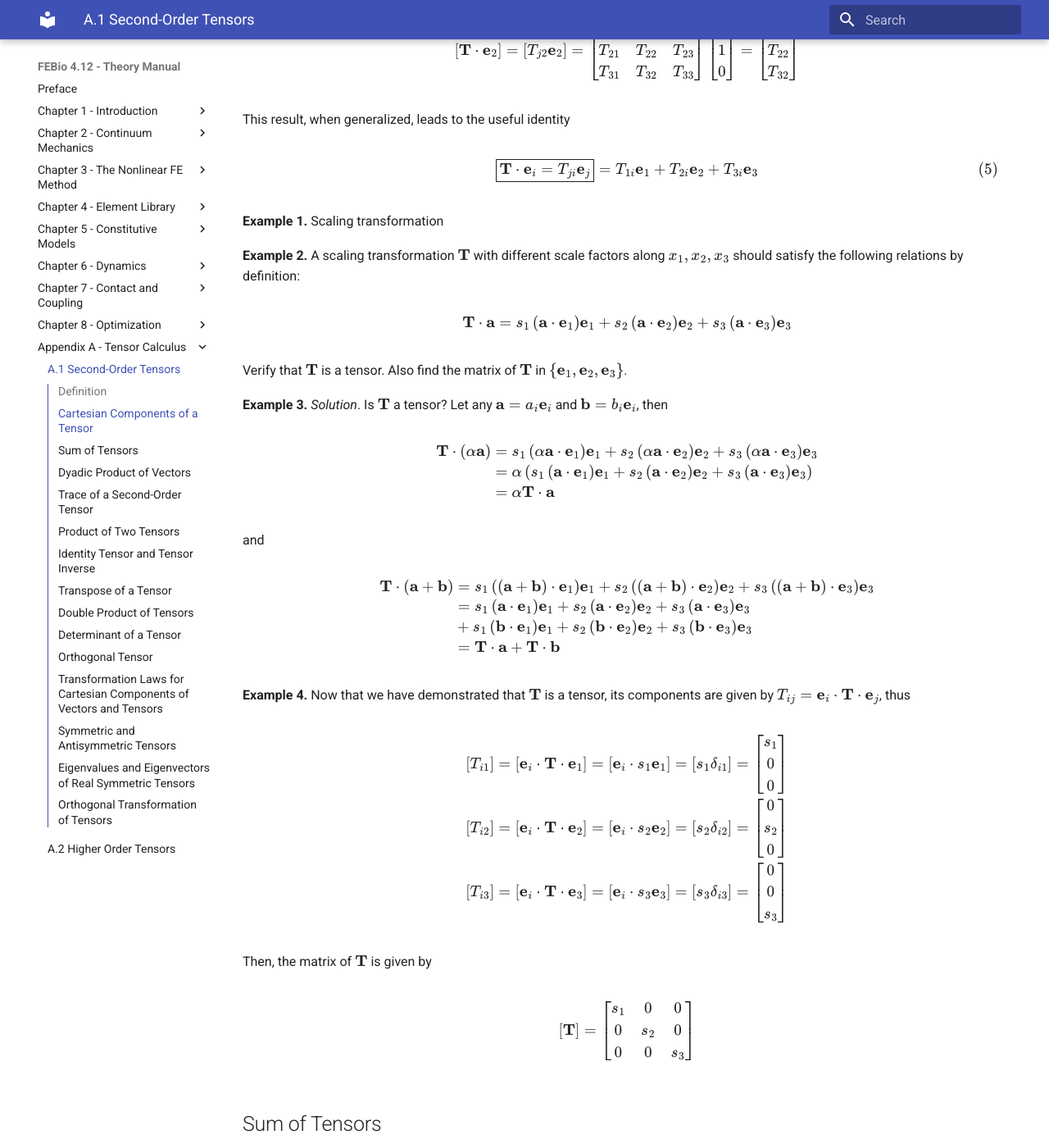
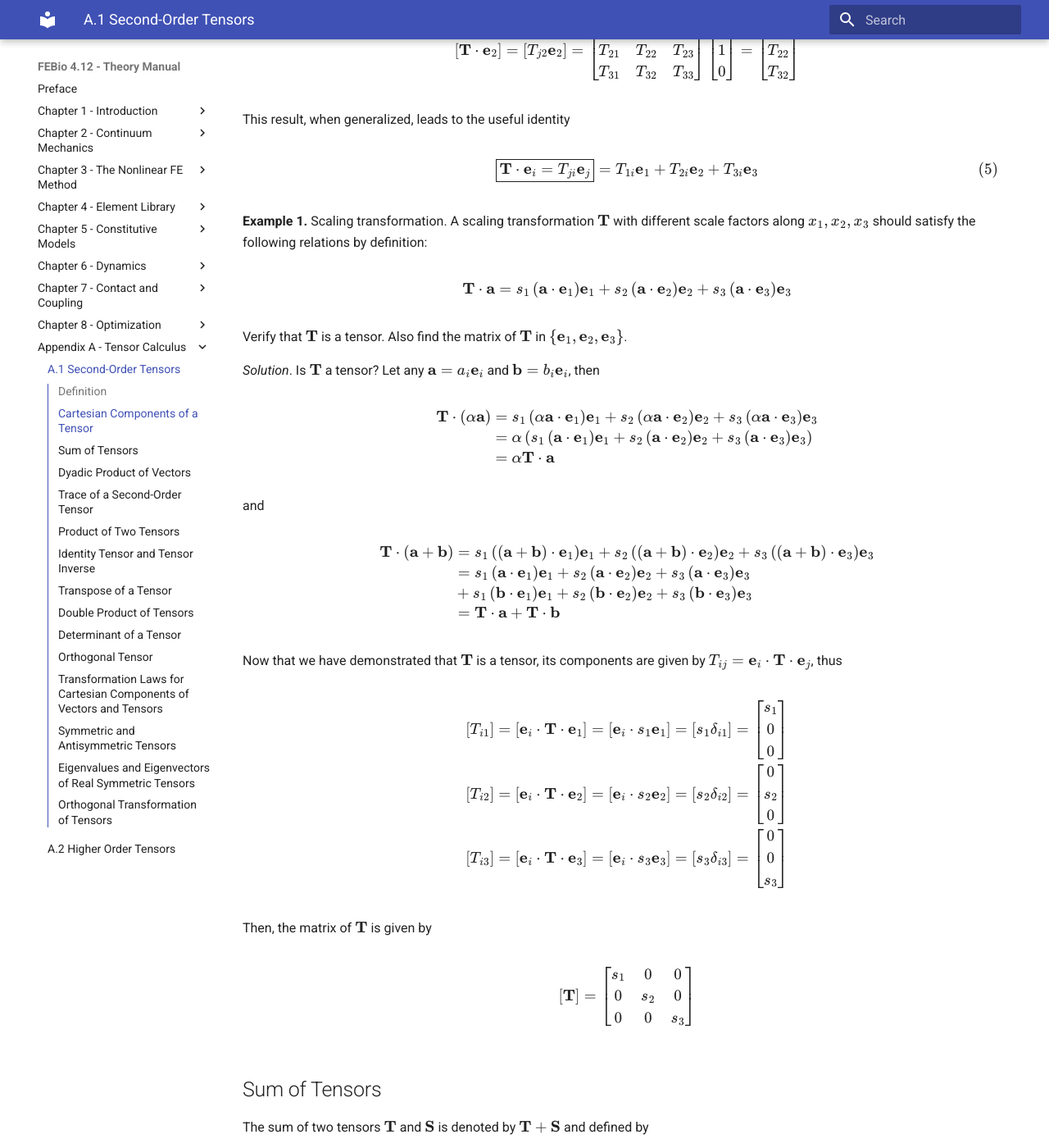
Before and after one commit to Wesley-Jakob-Gilbert/FEBio-theory-manual, an MkDocs documentation site: the page built from docs/theory/chapterA/A.1-second-order-tensors.md, in a window 1280 px wide and 1400 px high, scrolled down 1526 px. Shown: the whole window at 82% size. Built offline with MkDocs 1.6.1 and Material for MkDocs 9.7.7, drawn with Linux system fonts in a browser that asks for light colours; some of the changed text lies outside the part shown.

Commit message:
Merge split Example blocks in A.1 into single coherent examples
In LyX/LaTeX's theorems-ams module, consecutive same-style paragraphs
continue the *same* numbered environment rather than each starting a
new one. Section A.1's source has three places where one logical
example spans multiple consecutive "\begin_layout Example" blocks --
the "Scaling transformation" example (4 blocks: title, problem
statement, solution, final result), the "Show that.../Using indicial
notation" example (2 blocks), and the "Rotation about x3/Reflection
about..." example (2 blocks) -- which the current renderer/counter
splits into a separate "Example N." label per block instead of
treating them as one example's paragraphs.

Hand-patched directly in the generated .md (merging and renumbering
1-5) rather than in the converter, since this file is regenerated by
`python3 build.py` from source and would silently lose this patch on
a rebuild -- documented as a known gap in CONVERSION_NOTES.md for a
future converter-level fix (only start a new Example/Theorem* label
when the previous top-level layout item wasn't the same kind).
Confirmed via a full parse-tree walk that this is the only content
affected -- the 2 Examples in 7.11 and the other 2 in A.1/A.2 are each
genuinely standalone.

Co-Authored-By: Claude Sonnet 5 <noreply@anthropic.com>

```diff
--- a/docs/theory/chapterA/A.1-second-order-tensors.md
+++ b/docs/theory/chapterA/A.1-second-order-tensors.md
@@ -48,15 +48,13 @@ This result, when generalized, leads to the useful identity
 
 \[ \begin{equation} \boxed{\mathbf{T}\cdot\mathbf{e}_{i}=T_{ji}\mathbf{e}_{j}}=T_{1i}\mathbf{e}_{1}+T_{2i}\mathbf{e}_{2}+T_{3i}\mathbf{e}_{3}\label{eq8-1} \end{equation} \]
 
-**Example 1.** Scaling transformation
-
-**Example 2.** A scaling transformation $\mathbf{T}$ with different scale factors along $x_{1},x_{2},x_{3}$ should satisfy the following relations by definition:
+**Example 1.** Scaling transformation. A scaling transformation $\mathbf{T}$ with different scale factors along $x_{1},x_{2},x_{3}$ should satisfy the following relations by definition:
 
 \[ \mathbf{T}\cdot\mathbf{a}=s_{1}\left(\mathbf{a}\cdot\mathbf{e}_{1}\right)\mathbf{e}_{1}+s_{2}\left(\mathbf{a}\cdot\mathbf{e}_{2}\right)\mathbf{e}_{2}+s_{3}\left(\mathbf{a}\cdot\mathbf{e}_{3}\right)\mathbf{e}_{3} \]
 
 Verify that $\mathbf{T}$ is a tensor. Also find the matrix of $\mathbf{T}$ in $\left\{ \mathbf{e}_{1},\mathbf{e}_{2},\mathbf{e}_{3}\right\}$.
 
-**Example 3.** _Solution_. Is $\mathbf{T}$ a tensor? Let any $\mathbf{a}=a_{i}\mathbf{e}_{i}$ and $\mathbf{b}=b_{i}\mathbf{e}_{i}$, then
+_Solution_. Is $\mathbf{T}$ a tensor? Let any $\mathbf{a}=a_{i}\mathbf{e}_{i}$ and $\mathbf{b}=b_{i}\mathbf{e}_{i}$, then
 
 \[ \begin{aligned}\mathbf{T}\cdot\left(\alpha\mathbf{a}\right) & =s_{1}\left(\alpha\mathbf{a}\cdot\mathbf{e}_{1}\right)\mathbf{e}_{1}+s_{2}\left(\alpha\mathbf{a}\cdot\mathbf{e}_{2}\right)\mathbf{e}_{2}+s_{3}\left(\alpha\mathbf{a}\cdot\mathbf{e}_{3}\right)\mathbf{e}_{3}\\ & =\alpha\left(s_{1}\left(\mathbf{a}\cdot\mathbf{e}_{1}\right)\mathbf{e}_{1}+s_{2}\left(\mathbf{a}\cdot\mathbf{e}_{2}\right)\mathbf{e}_{2}+s_{3}\left(\mathbf{a}\cdot\mathbf{e}_{3}\right)\mathbf{e}_{3}\right)\\ & =\alpha\mathbf{T}\cdot\mathbf{a} \end{aligned} \]
 
@@ -64,7 +62,7 @@ and
 
 \[ \begin{aligned}\mathbf{T}\cdot\left(\mathbf{a}+\mathbf{b}\right) & =s_{1}\left(\left(\mathbf{a}+\mathbf{b}\right)\cdot\mathbf{e}_{1}\right)\mathbf{e}_{1}+s_{2}\left(\left(\mathbf{a}+\mathbf{b}\right)\cdot\mathbf{e}_{2}\right)\mathbf{e}_{2}+s_{3}\left(\left(\mathbf{a}+\mathbf{b}\right)\cdot\mathbf{e}_{3}\right)\mathbf{e}_{3}\\ & =s_{1}\left(\mathbf{a}\cdot\mathbf{e}_{1}\right)\mathbf{e}_{1}+s_{2}\left(\mathbf{a}\cdot\mathbf{e}_{2}\right)\mathbf{e}_{2}+s_{3}\left(\mathbf{a}\cdot\mathbf{e}_{3}\right)\mathbf{e}_{3}\\ & +s_{1}\left(\mathbf{b}\cdot\mathbf{e}_{1}\right)\mathbf{e}_{1}+s_{2}\left(\mathbf{b}\cdot\mathbf{e}_{2}\right)\mathbf{e}_{2}+s_{3}\left(\mathbf{b}\cdot\mathbf{e}_{3}\right)\mathbf{e}_{3}\\ & =\mathbf{T}\cdot\mathbf{a}+\mathbf{T}\cdot\mathbf{b} \end{aligned} \]
 
-**Example 4.** Now that we have demonstrated that $\mathbf{T}$ is a tensor, its components are given by $T_{ij}=\mathbf{e}_{i}\cdot\mathbf{T}\cdot\mathbf{e}_{j}$, thus
+Now that we have demonstrated that $\mathbf{T}$ is a tensor, its components are given by $T_{ij}=\mathbf{e}_{i}\cdot\mathbf{T}\cdot\mathbf{e}_{j}$, thus
 
 \[ \begin{gathered}\left[T_{i1}\right]=\left[\mathbf{e}_{i}\cdot\mathbf{T}\cdot\mathbf{e}_{1}\right]=\left[\mathbf{e}_{i}\cdot s_{1}\mathbf{e}_{1}\right]=\left[s_{1}\delta_{i1}\right]=\left[\begin{array}{c} s_{1}\\ 0\\ 0 \end{array}\right]\\ \left[T_{i2}\right]=\left[\mathbf{e}_{i}\cdot\mathbf{T}\cdot\mathbf{e}_{2}\right]=\left[\mathbf{e}_{i}\cdot s_{2}\mathbf{e}_{2}\right]=\left[s_{2}\delta_{i2}\right]=\left[\begin{array}{c} 0\\ s_{2}\\ 0 \end{array}\right]\\ \left[T_{i3}\right]=\left[\mathbf{e}_{i}\cdot\mathbf{T}\cdot\mathbf{e}_{3}\right]=\left[\mathbf{e}_{i}\cdot s_{3}\mathbf{e}_{3}\right]=\left[s_{3}\delta_{i3}\right]=\left[\begin{array}{c} 0\\ 0\\ s_{3} \end{array}\right] \end{gathered} \]
 
@@ -202,9 +200,7 @@ Thus, for any tensor $\mathbf{T}$, $\tr\mathbf{T}=\mathbf{I}:\mathbf{T}$. In com
 
 The double product of second order tensors is commutative.
 
-**Example 6.** Show that $\mathbf{a}\cdot\mathbf{T}\cdot\mathbf{b}=\mathbf{T}:\left(\mathbf{a}\otimes\mathbf{b}\right)$ and $\left(\mathbf{a}\otimes\mathbf{b}\right):\left(\mathbf{c}\otimes\mathbf{d}\right)=\left(\mathbf{a}\cdot\mathbf{c}\right)\left(\mathbf{b}\cdot\mathbf{d}\right)$.
-
-**Example 7.** Using indicial notation,
+**Example 3.** Show that $\mathbf{a}\cdot\mathbf{T}\cdot\mathbf{b}=\mathbf{T}:\left(\mathbf{a}\otimes\mathbf{b}\right)$ and $\left(\mathbf{a}\otimes\mathbf{b}\right):\left(\mathbf{c}\otimes\mathbf{d}\right)=\left(\mathbf{a}\cdot\mathbf{c}\right)\left(\mathbf{b}\cdot\mathbf{d}\right)$. Using indicial notation,
 
 \[ \mathbf{a}\cdot\mathbf{T}\cdot\mathbf{b}=a_{i}T_{ij}b_{j}=T_{ij}a_{i}b_{j}=\mathbf{T}:\left(\mathbf{a}\otimes\mathbf{b}\right)\,, \]
 
@@ -280,7 +276,7 @@ Rotation about $x_{3}$.
 
 \[ \left[\mathbf{Q}\right]=\left[\begin{array}{ccc} \cos\theta & -\sin\theta & 0\\ \sin\theta & \cos\theta & 0\\ 0 & 0 & 1 \end{array}\right] \]
 
-**Example 9.** Reflection about $x_{2}-x_{3}$ plane, $\mathbf{e}'_{1}=\mathbf{Q}\cdot\mathbf{e}_{1}=-\mathbf{e}_{1},\,\mathbf{e}'_{2}=\mathbf{Q}\cdot\mathbf{e}_{2}=\mathbf{e}_{2},\,\mathbf{e}'_{3}=\mathbf{Q}\cdot\mathbf{e}_{3}=\mathbf{e}_{3}$.
+Reflection about $x_{2}-x_{3}$ plane, $\mathbf{e}'_{1}=\mathbf{Q}\cdot\mathbf{e}_{1}=-\mathbf{e}_{1},\,\mathbf{e}'_{2}=\mathbf{Q}\cdot\mathbf{e}_{2}=\mathbf{e}_{2},\,\mathbf{e}'_{3}=\mathbf{Q}\cdot\mathbf{e}_{3}=\mathbf{e}_{3}$.
 
 \[ \left[\mathbf{Q}\right]=\left[\begin{array}{ccc} -1 & 0 & 0\\ 0 & 1 & 0\\ 0 & 0 & 1 \end{array}\right] \]
 
```
Also changed, not shown: other parts of docs/theory/chapterA/A.1-second-order-tensors.md (+3 -3 lines), CONVERSION_NOTES.md (+2 -1 lines).
